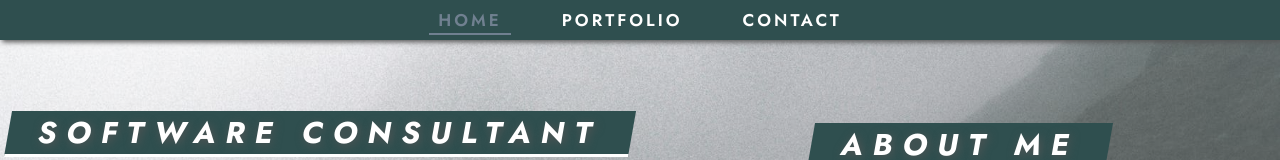
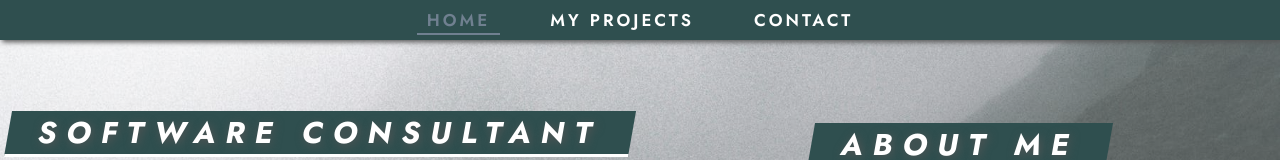
Before and after one commit to paratorealex/portfolio, a plain HTML site: page index.html in a window 1280 px wide. Shown: the top 160 px of the page. Drawn offline with Linux system fonts and the light colour scheme.

Commit message:
Update index.html

```diff
--- a/index.html
+++ b/index.html
@@ -28,7 +28,7 @@
     <div class="container">
         <nav class="navbar center sticky ">
             <a href="#section-1" class="navbar-link">Home</a>
-            <a href="#section-2" class="navbar-link">Portfolio</a>
+            <a href="#section-2" class="navbar-link">My Projects</a>
             <a href="#section-3" class="navbar-link">Contact</a>
         </nav>
 
```
